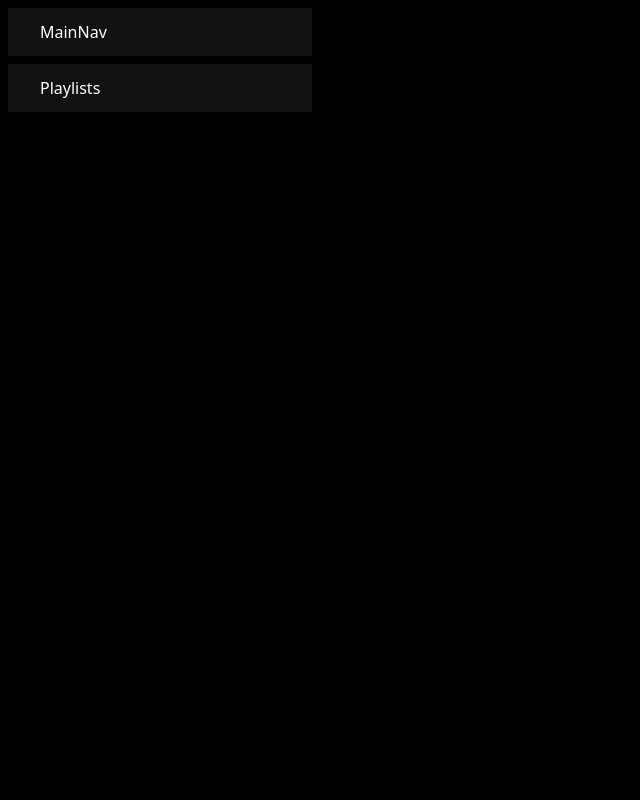
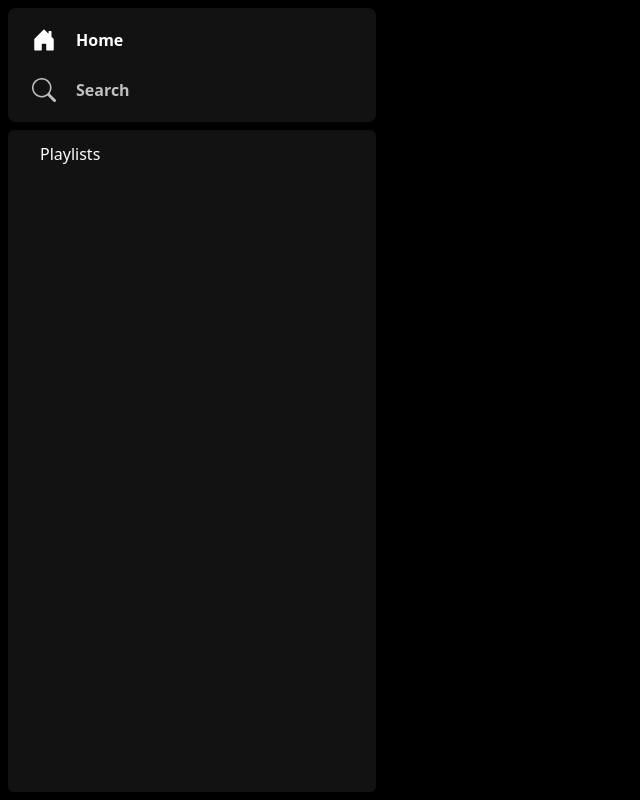
Before and after one commit to umarxd/spotify-home-page-clone, a React (Vite) app: page / in a window 1280 px wide. Shown: the whole page, without its empty margins (0-640 px from the left). Built offline with nearby package versions, Linux system fonts and the light colour scheme.

Commit message:
add main nav component and its styling

```diff
--- a/src/App.tsx
+++ b/src/App.tsx
@@ -4,7 +4,7 @@ import Playlists from "./components/Playlists";
 function App() {
   return (
     <>
-      <div className="text-[#ffffff] w-1/4 p-2 flex flex-col">
+      <div className="text-white w-96 p-2 flex flex-col h-screen">
         <MainNav />
         <Playlists />
       </div>
--- a/src/components/MainNav.tsx
+++ b/src/components/MainNav.tsx
@@ -1,5 +1,34 @@
 function MainNav() {
-  return <div className="bg-[#121212] py-3 px-8">MainNav</div>;
+  return (
+    <div className="bg-[#121212] py-5 px-6 rounded-lg h-32 font-bold text-md flex flex-col place-content-between">
+      <div className="flex items-center">
+        <svg
+          xmlns="http://www.w3.org/2000/svg"
+          width="24"
+          height="24"
+          fill="currentColor"
+          className="bi bi-house-door-fill mr-5"
+          viewBox="0 0 16 16"
+        >
+          <path d="M6.5 14.5v-3.505c0-.245.25-.495.5-.495h2c.25 0 .5.25.5.5v3.5a.5.5 0 0 0 .5.5h4a.5.5 0 0 0 .5-.5v-7a.5.5 0 0 0-.146-.354L13 5.793V2.5a.5.5 0 0 0-.5-.5h-1a.5.5 0 0 0-.5.5v1.293L8.354 1.146a.5.5 0 0 0-.708 0l-6 6A.5.5 0 0 0 1.5 7.5v7a.5.5 0 0 0 .5.5h4a.5.5 0 0 0 .5-.5Z" />
+        </svg>
+        <div>Home</div>
+      </div>
+      <div className="flex items-center brightness-75">
+        <svg
+          xmlns="http://www.w3.org/2000/svg"
+          width="24"
+          height="24"
+          fill="currentColor"
+          className="bi bi-search mr-5"
+          viewBox="0 0 16 16"
+        >
+          <path d="M11.742 10.344a6.5 6.5 0 1 0-1.397 1.398h-.001c.03.04.062.078.098.115l3.85 3.85a1 1 0 0 0 1.415-1.414l-3.85-3.85a1.007 1.007 0 0 0-.115-.1zM12 6.5a5.5 5.5 0 1 1-11 0 5.5 5.5 0 0 1 11 0z" />
+        </svg>
+        <div>Search</div>
+      </div>
+    </div>
+  );
 }
 
 export default MainNav;
--- a/src/components/Playlists.tsx
+++ b/src/components/Playlists.tsx
@@ -1,5 +1,9 @@
 function Playlists() {
-  return <div className="bg-[#121212]  py-3 px-8 my-2">Playlists</div>;
+  return (
+    <div className="bg-[#121212] py-3 px-8 mt-2 rounded-md h-full">
+      Playlists
+    </div>
+  );
 }
 
 export default Playlists;
```
